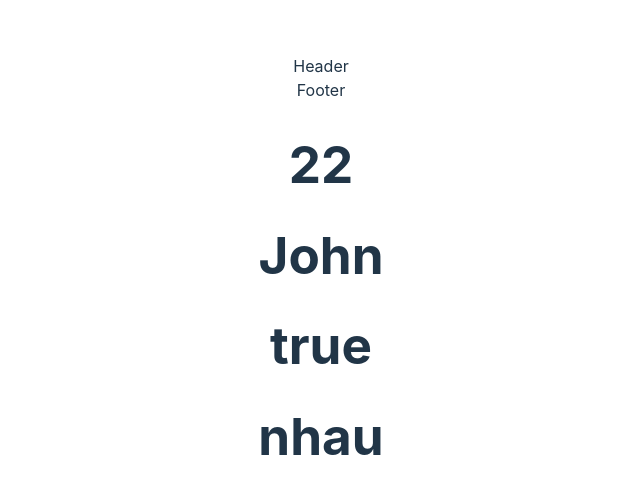
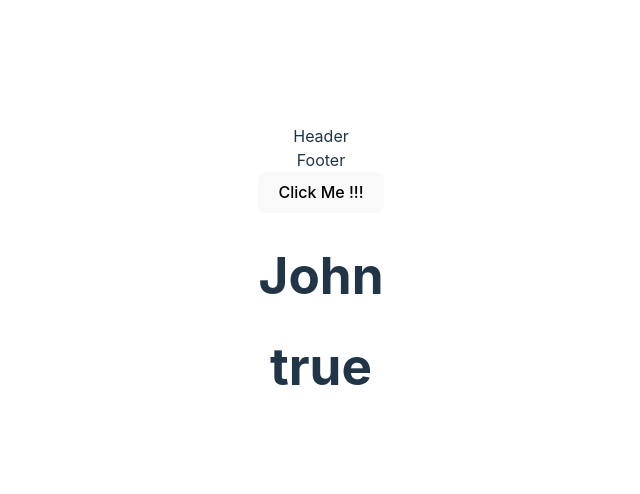
Before and after one commit to DatTranConggg/react-journey, a React (Vite) app: page / in a window 1280 px wide. Shown: the part 124-618 px from the top of the page, without its empty margins (319-959 px from the left). Built offline with nearby package versions, Linux system fonts and the light colour scheme.

Commit message:
:twisted_rightwards_arrows: add code to pass value / func to child to parent component

```diff
--- a/src/App.tsx
+++ b/src/App.tsx
@@ -12,6 +12,9 @@ function App() {
     hobbyList: 'nhau'
   }
 
+  function handleOnClick(name: string) {
+    console.log("something !!!", name);
+  }
 
 
   return (
@@ -19,7 +22,7 @@ function App() {
       <Header></Header>
       <Footer></Footer>
 
-      <Student student={john} />
+      <Student student={john} onClick={handleOnClick} />
     </>
   )
 }
--- a/src/features/labs/Student.tsx
+++ b/src/features/labs/Student.tsx
@@ -1,18 +1,23 @@
-import { StudentModel } from "../../models/student";
+import { StudentModel } from "models";
 
 
 export interface StudentProps {
-  student: StudentModel
+  student: StudentModel,
+  onClick?: (name: string) => void
 }
 
-export function Student ({ student }: StudentProps) {
-  const { name, age, isHero, hobbyList } = student
+export function Student ({ student, onClick }: StudentProps) {
+  const { name, isHero  } = student
+
+  const handlClick = () => {
+    onClick?.(name)
+  }
+
   return (
     <div>
-      <h1>{ age }</h1>
+      <button onClick={handlClick}>Click Me !!!</button>
       <h1>{ name }</h1>
       <h1>{ isHero ? "true" : 'false'}</h1>
-      <h1>{ hobbyList }</h1>
     </div>
   );
 }
```
